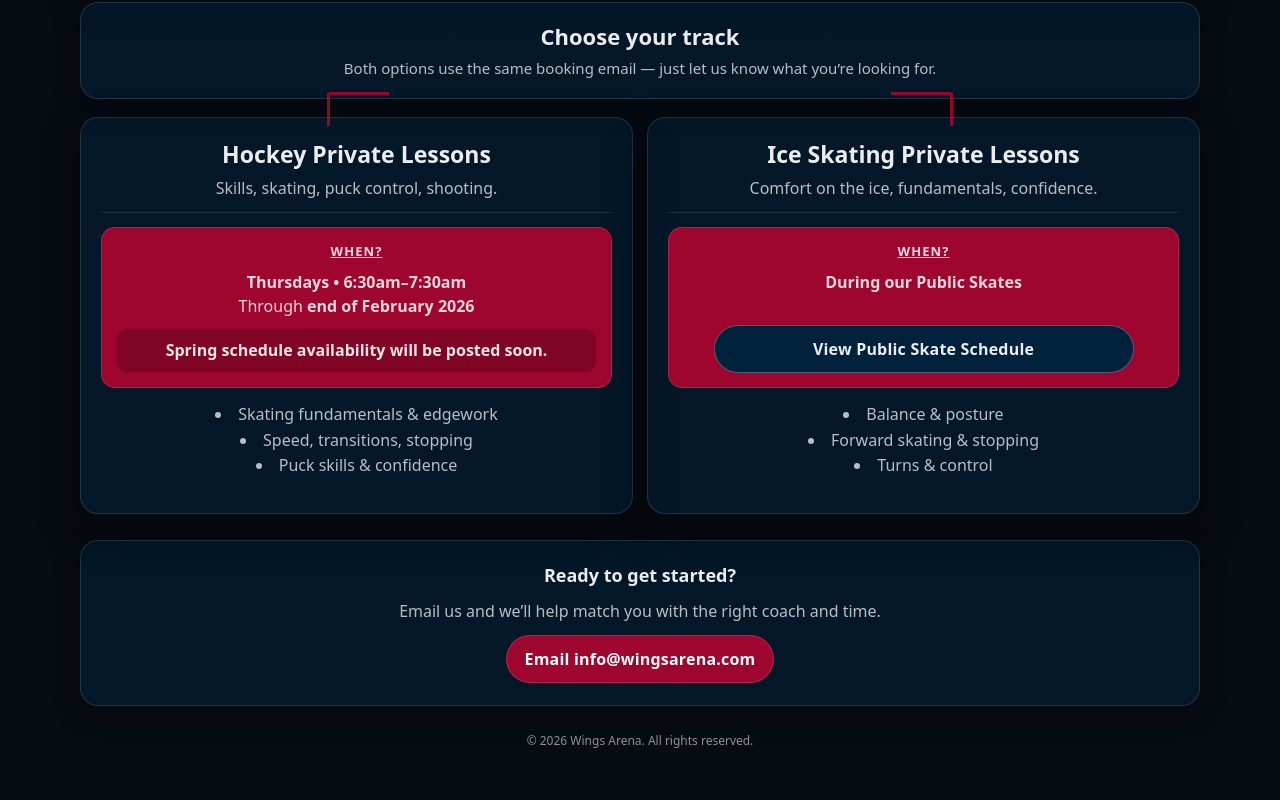
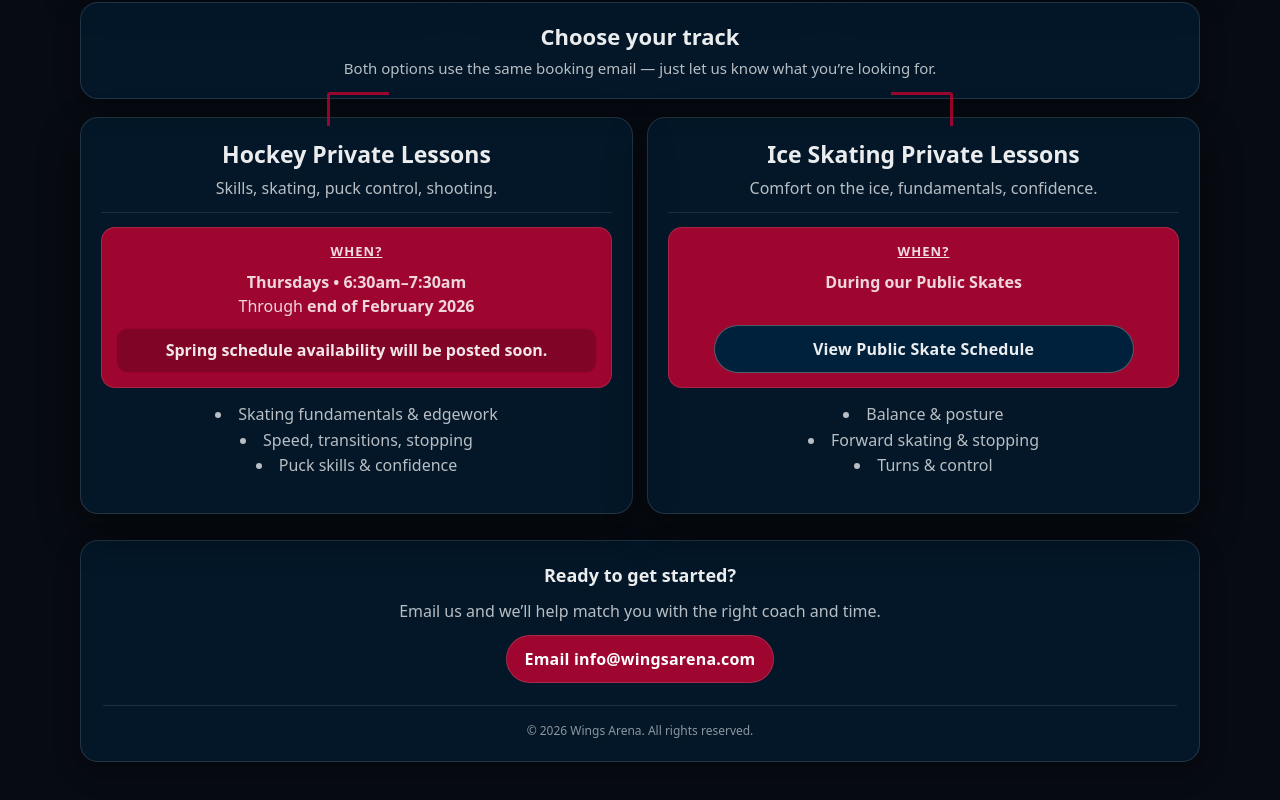
Before and after one commit to Avmannino/private_lessons_webpage_embed, a React (Vite) app: page / in a window 1280 px wide. Shown: the part 441-1241 px from the top of the page. Before the commit the page ends 1208 px from the top, so only its background shows below. Built offline with nearby package versions, Linux system fonts and the light colour scheme.

Commit message:
Replaced footer in container

```diff
--- a/src/App.css
+++ b/src/App.css
@@ -413,13 +413,15 @@ a {
   max-width: 56ch;
 }
 
-/* ✅ Footer: remove the negative margin so it never overlaps */
+/* ✅ Footer is now INSIDE the bottom CTA */
 .siteFooter {
   text-align: center;
   color: rgba(255, 255, 255, 0.55);
   font-size: 12px;
-  padding: 16px 0 18px;
-  margin-top: -50px;
+  padding-top: 16px;
+  margin-top: 10px;
+  border-top: 1px solid rgba(255, 255, 255, 0.10);
+  width: 100%;
 }
 
 /* ===========================
--- a/src/App.jsx
+++ b/src/App.jsx
@@ -148,15 +148,15 @@ export default function App() {
               >
                 Email {CONTACT_EMAIL}
               </a>
+
+              {/* ✅ Footer moved INSIDE the Ready to get started container */}
+              <footer className="siteFooter">
+                © {new Date().getFullYear()} Wings Arena. All rights reserved.
+              </footer>
             </div>
           </section>
         </div>
       </main>
-
-      {/* ✅ Footer is OUTSIDE bottom CTA and sticks to bottom */}
-      <footer className="siteFooter">
-        © {new Date().getFullYear()} Wings Arena. All rights reserved.
-      </footer>
     </div>
   );
 }
```
